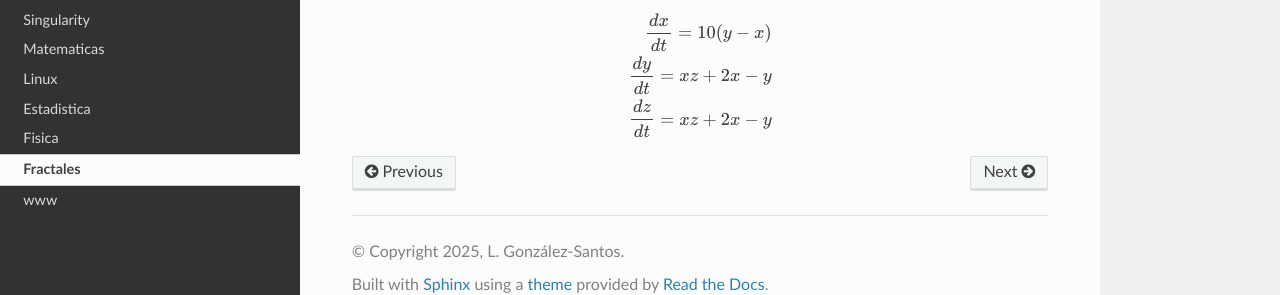
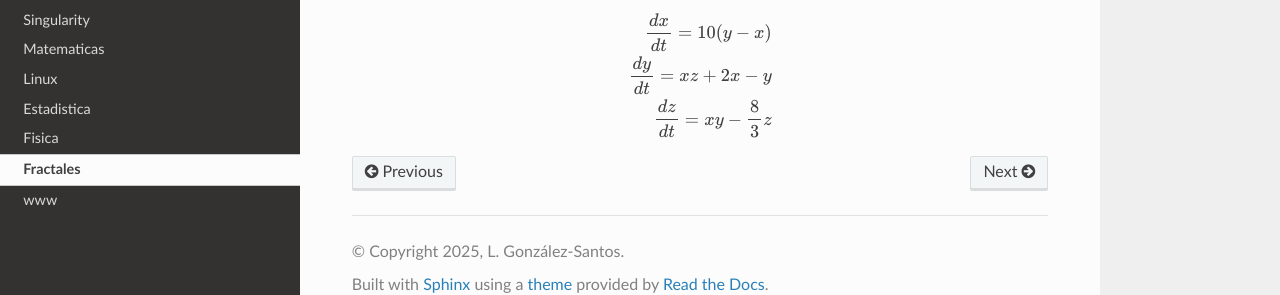
Before and after one commit to matecom57/santosg57-cursos, a Sphinx documentation site: the page built from docs/source/Fractales/fractales.rst, in a window 1280 px wide. Shown: the part 195-490 px from the top of the page. Built offline with Sphinx 7.4.7 and the Read the Docs theme 3.1.0, drawn with Linux system fonts in a browser that asks for light colours.

```diff
--- a/docs/source/Fractales/fractales.rst
+++ b/docs/source/Fractales/fractales.rst
@@ -9,4 +9,4 @@ Edward Lorenz - 1962
 
    \frac{dy}{dt} = xz + 2x - y
 
-   \frac{dz}{dt} = xz + 2x -y
+   \frac{dz}{dt} = xy - \frac{8}{3} z
```
